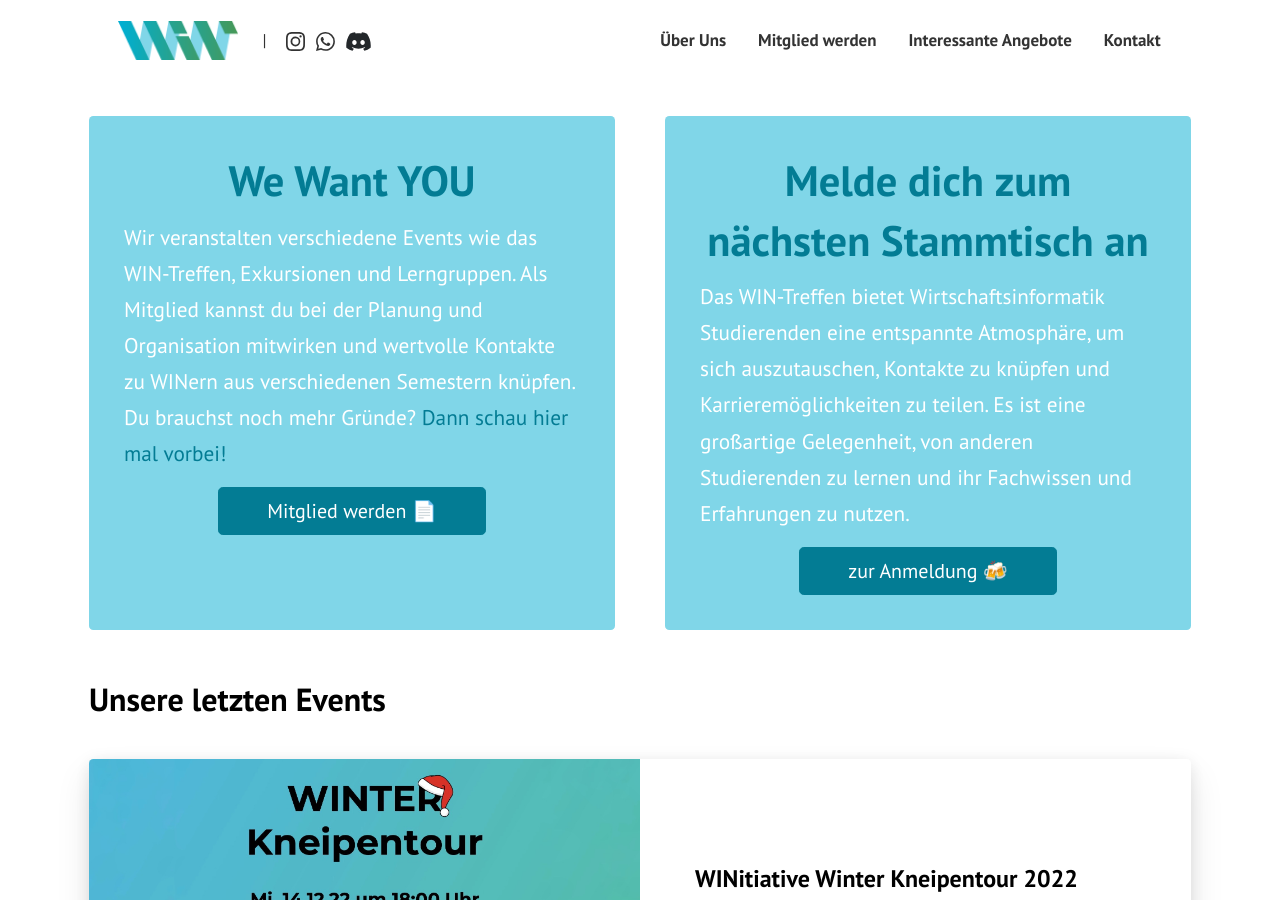
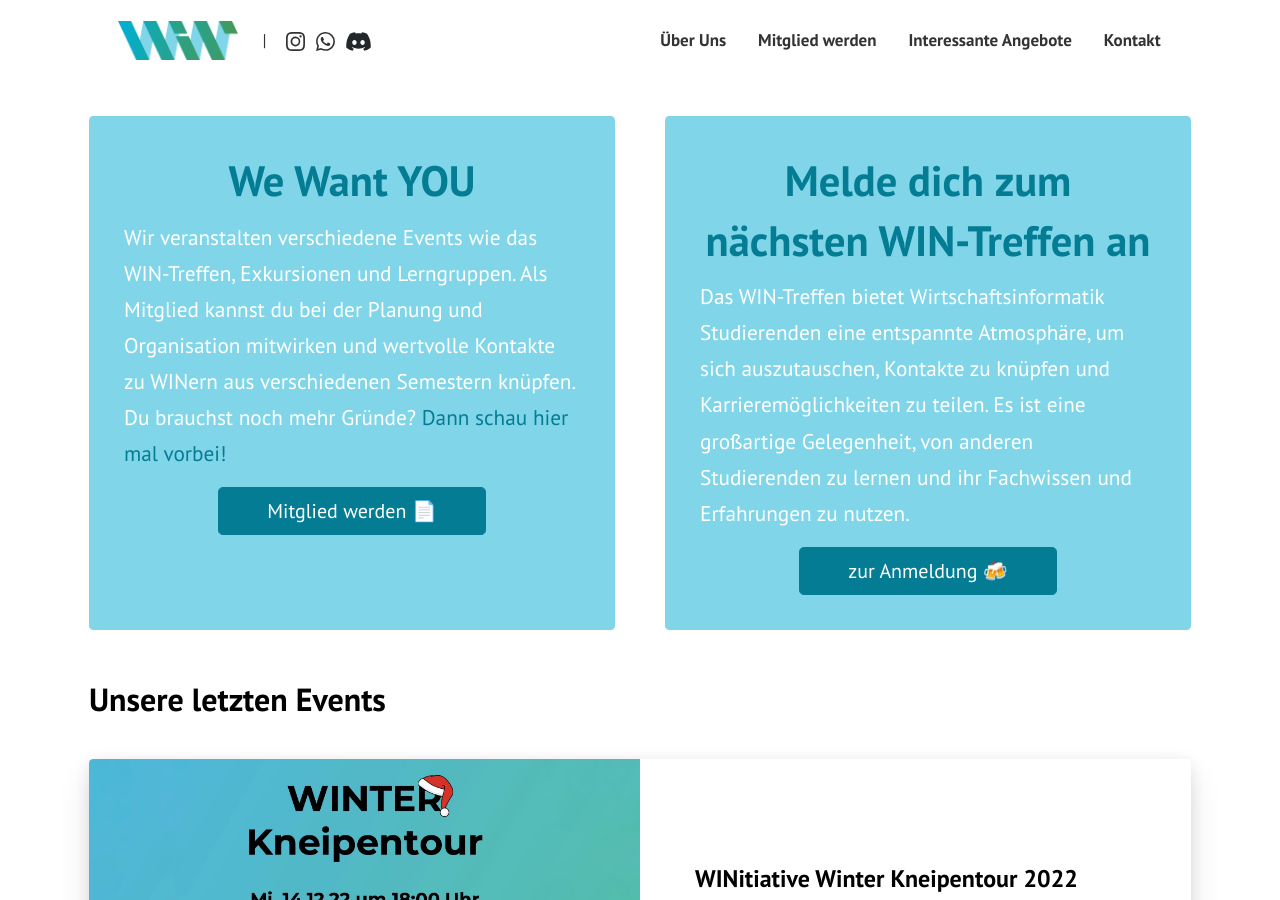
Before and after one commit to WINitiative-Augsburg-eV/webseite, a Jekyll site: the page built from index.html, in a window 1280 px wide and 900 px high. Built offline with Jekyll 4.4.1, drawn with Linux system fonts in a browser that asks for light colours; the list of posts is cut into pages by our own code.

Commit message:
Ueber Uns Overhaul

```diff
--- a/index.html
+++ b/index.html
@@ -19,7 +19,7 @@ background: '/img/bg-index.jpg'
   </div>
   <div class="animate__animated animate__fadeInUp  main-page-card">
     <div class="content">
-    <h5>Melde dich zum nächsten Stammtisch an</h5>
+    <h5>Melde dich zum nächsten WIN-Treffen an</h5>
     <p>Das WIN-Treffen bietet Wirtschaftsinformatik Studierenden eine entspannte Atmosphäre, um sich auszutauschen, Kontakte zu knüpfen und Karrieremöglichkeiten zu teilen. Es ist eine großartige Gelegenheit, von anderen Studierenden zu lernen und ihr Fachwissen und Erfahrungen zu nutzen. </p>
     <center><a href="{{site.baseurl}}/stammtisch-anmeldung" class="btn btn-info text-white px-5 btn-lg" style="color: #037c94">zur Anmeldung &#x1F37B</a></center>
   </div>
```
